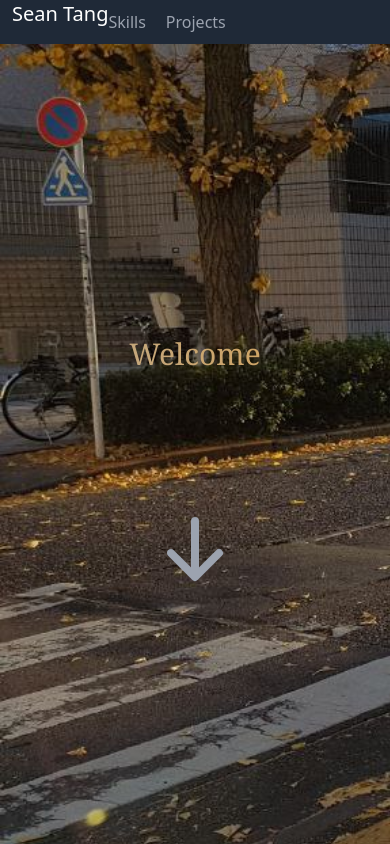
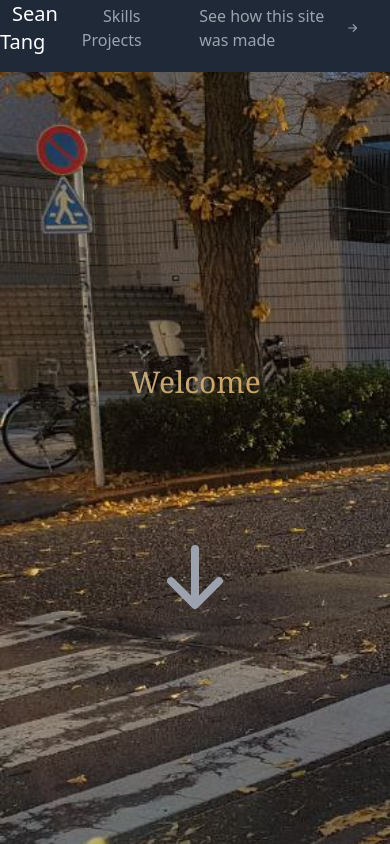
Before and after one commit to SeanEvanss/react_portfolio_site, a React (Create React App) app: page / in a window 390 px wide. Shown: the top 844 px of the page. Built offline with nearby package versions, Linux system fonts and the light colour scheme.

Commit message:
Updated Navbar component and renamed files appropriately

```diff
--- a/src/App.js
+++ b/src/App.js
@@ -5,7 +5,7 @@ import Navbar from './components/Navbar';
 import Projects from './components/Projects';
 import Skills from './components/Skills';
 import Contact from './components/Contact';
-import ScrollMagic from './components/ScrollMagic';
+import ScrollMagic from './components/About';
 import "./App.css"
 
 export default function App() {
@@ -19,7 +19,6 @@ export default function App() {
         <Projects />
         <Contact />
       </main>
-
     </html>
   );
 }
--- a/src/components/ScrollMagic.js
+++ b/src/components/About.js
@@ -5,7 +5,7 @@ import { gsap } from 'gsap';
 import { ScrollTrigger } from "gsap/ScrollTrigger";
 import { ArrowDownIcon } from '@heroicons/react/solid';
 
-export default function ScrollMagic() {
+export default function About() {
 
     gsap.registerPlugin(ScrollTrigger);
     const ref = useRef(null);
--- a/src/components/Navbar.js
+++ b/src/components/Navbar.js
@@ -1,26 +1,32 @@
 import React, { Component } from 'react'
+import { ArrowRightIcon } from '@heroicons/react/solid'
 
 export default class Navbar extends Component {
     render() {
         return (
             <header className="bg-gray-800 md:sticky top-0 z-10">
-                <div className="container mx-auto flex flex-wrap xl:p-5 md:p-3 flex-row items-center">
+                <div className="flex xl:p-6 md:p-3 flex-row items-center">
                     <div className="title-font font-medium text-white mb-4 md:mb-0">
                         <a href="#landing" className="ml-3 text-xl">
                             Sean Tang
                         </a>
                     </div>
-                    <nav className="md: mr-auto md:ml-4 md:py-1 md:pl-5 flex flex-wrap flex-row items-center justify-center">
+                    <nav className="md:mr-auto md:ml-4 md:py-1 md:pl-5 flex flex-wrap flex-row items-center justify-center mb-4 md:mb-0">
                         <a href="#skills" className="hover:text-white mr-5">
                             Skills
                         </a>
-                        <a href="#projects"  className="hover:text-white mr-5">
+                        <a href="#projects" className="hover:text-white mr-5">
                             Projects
                         </a>
-                        <a href="#contact"  className="hover:text-white mr-5">
+                        <a href="#contact" className="hover:text-white mr-5">
 
                         </a>
                     </nav>
+                    <a href="https://github.com/SeanEvanss/react_portfolio_site"
+                        className="inline-flex items-center bg-gray-800 border-0 py-1 px-3 focus:outline-none hover:bg-gray-700 rounded text-base mb-4 md:mb-0 hover:text-white mr-5">
+                        See how this site was made
+                        <ArrowRightIcon className="w-4 h-4 ml-1" />
+                    </a>
                 </div>
             </header>
         )
--- a/src/components/data.js
+++ b/src/components/data.js
@@ -20,7 +20,7 @@ export const projects = [
         key:0
     },
     {
-        title: "Web scrapper",
+        title: "Web scraper",
         subtitle: "NodeJS, ExpressJS, Axios",
         description: "A web scapper script I wrote using NodeJS that will be hooked into a database (eventually). Currently WIP.",
         image_link: scrapper,
@@ -38,7 +38,7 @@ export const projects = [
     {
         title: "NEAT Flappy bird",
         subtitle: "Python, pygame, NEAT",
-        description: "A python script showing how a neural evolutionary network (NEAT) can be applied. We demonstrate the utility of the NEAT library with flappy bird created using pygame.",
+        description: "A python script showing how a neural evolutionary network (NEAT) can be applied. We demonstrate the utility of the NEAT library with flappy bird created with pygame.",
         image_link: flappy,
         link: "https://github.com/SeanEvanss/flappy_bird_NEAT",
         key:3
```
